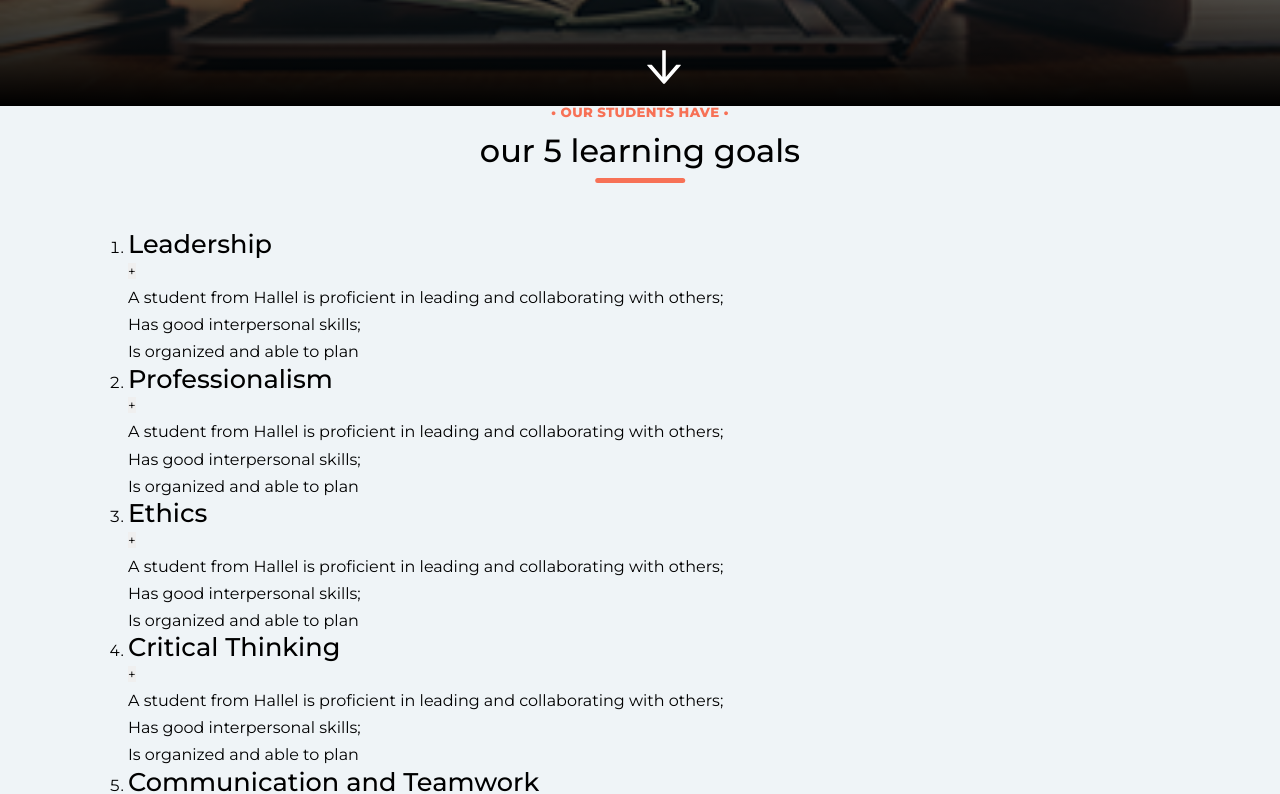
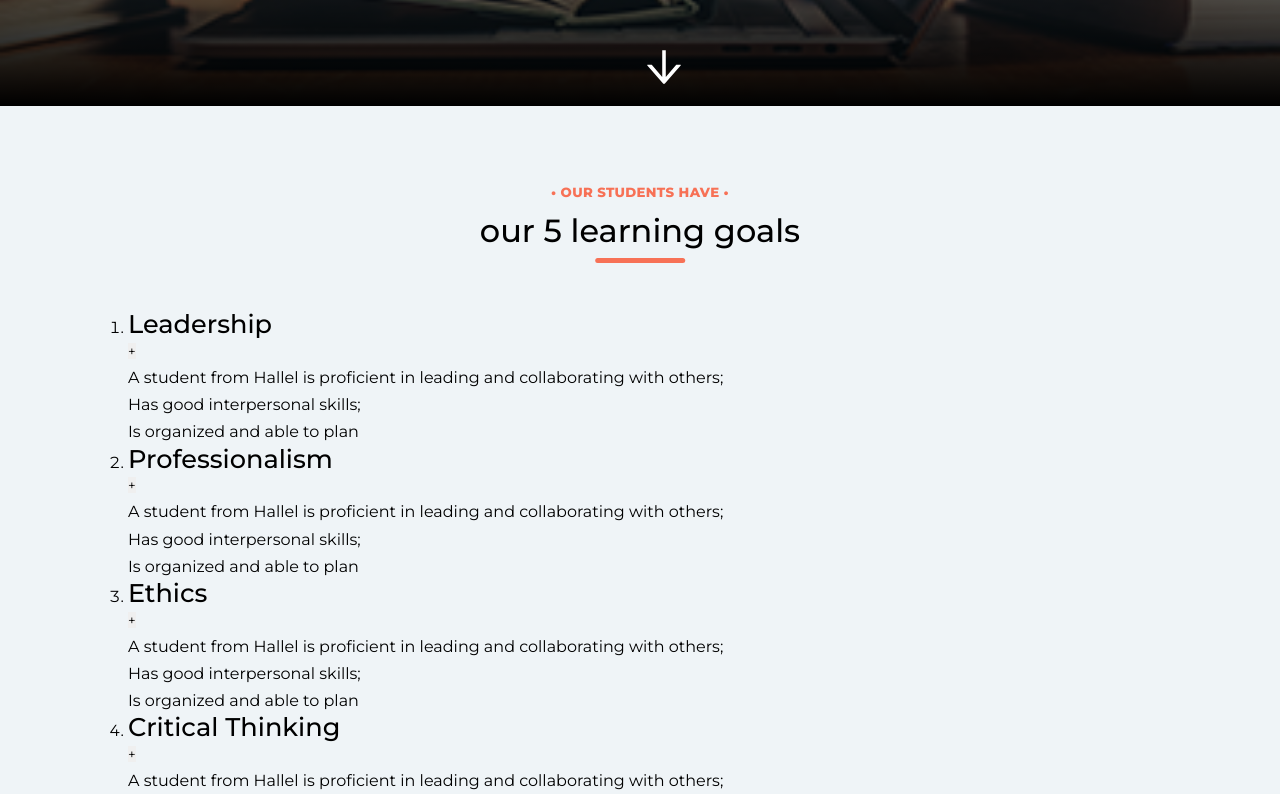
Before and after one commit to kwesiObuobi/Hallel_Project, a React (Create React App) app: page /academics in a window 1280 px wide. Shown: the part 694-1488 px from the top of the page. Built offline with nearby package versions, Linux system fonts and the light colour scheme.

Commit message:
Add margin-top:5rem to the 'Learning Goals' section header

```diff
--- a/src/components/home_view/academics_page/learning_goals/learning_goals.css
+++ b/src/components/home_view/academics_page/learning_goals/learning_goals.css
@@ -1,9 +1,14 @@
 
+.academics__learning-goals-section {
+    margin-top: 5rem;
+}
 
 .academics__learning-goals-item {
     list-style-type:decimal;
 }
 
+
+
 .academics__learning-goals-desc-box-item {
     list-style-type: disc;
 }
```
